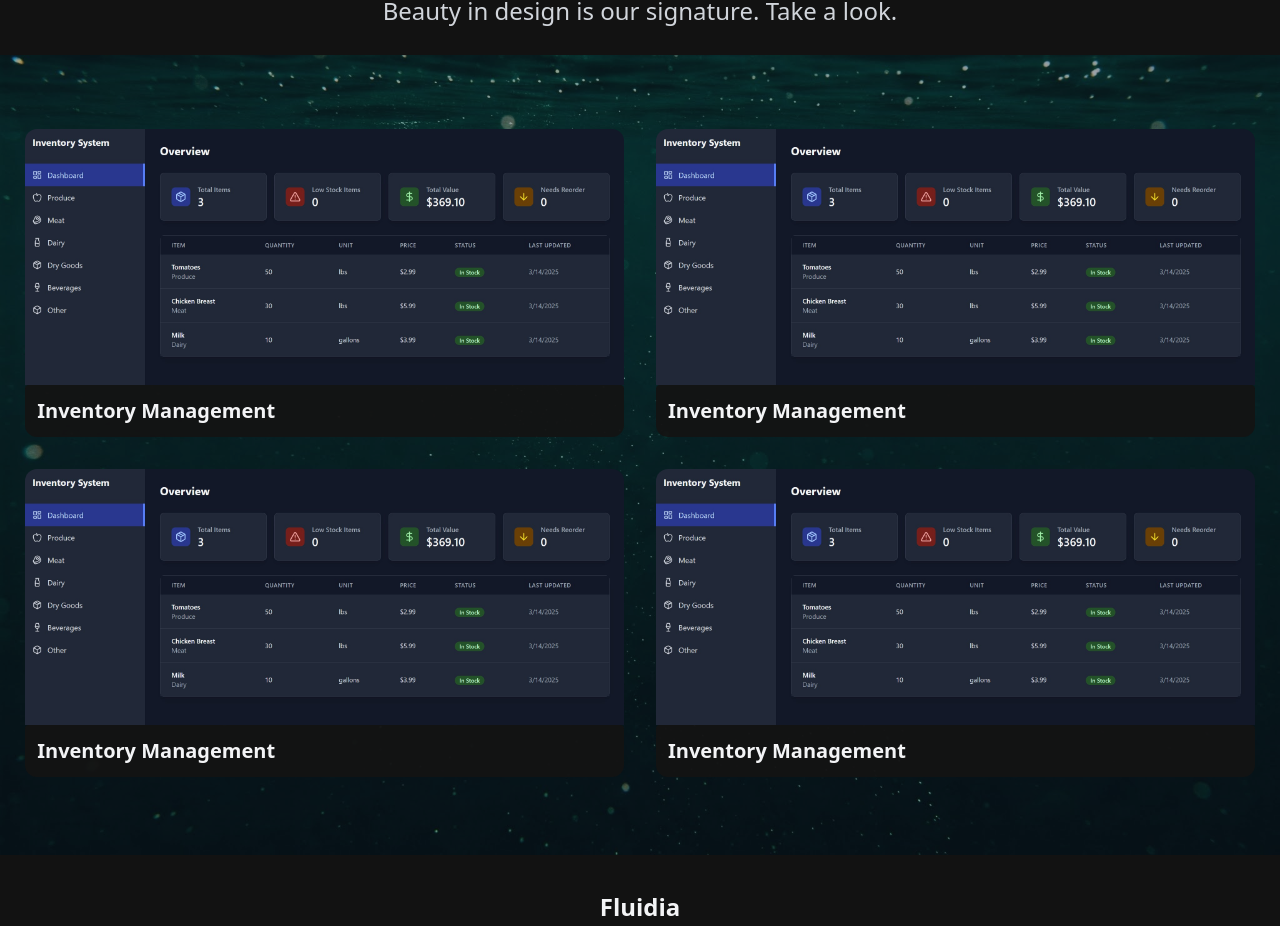
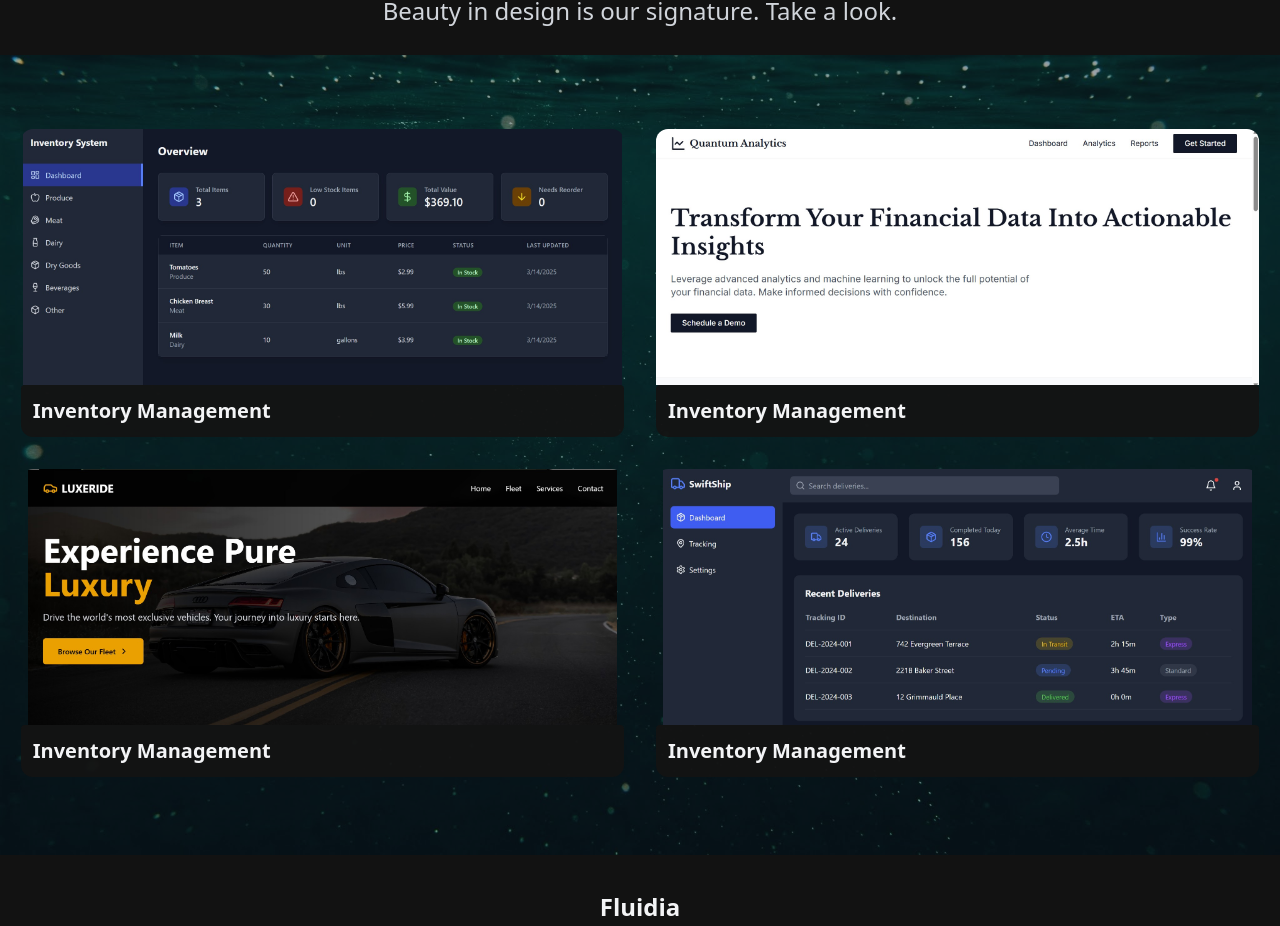
Before and after one commit to crdcamp/fluidia-site, a React (Vite) app: page / in a window 1280 px wide. Shown: the part 1977-2903 px from the top of the page. Built offline with nearby package versions, Linux system fonts and the light colour scheme.

Commit message:
Finalizing examples section. Need one more example and to fix image fit

```diff
--- a/src/App.tsx
+++ b/src/App.tsx
@@ -208,14 +208,14 @@ function App() {
 
       {/* Example 2 with image */}
       <a
-        href="https://exampleinventorysite.netlify.app/"
+        href="https://examplefinancesite.netlify.app/"
         target="_blank"
         rel="noopener noreferrer"
         className="block"
       >
         <div className="rounded-xl overflow-hidden transition transform hover:scale-105">
           <img
-            src={restaurantExample}
+            src={financeExampleImage}
             className="w-full h-64 object-contain"
             alt="Restaurant Example"
           />
@@ -227,14 +227,14 @@ function App() {
 
       {/* Example 3 with image */}
       <a
-        href="https://exampleinventorysite.netlify.app/"
+        href="https://examplecarsite.netlify.app/"
         target="_blank"
         rel="noopener noreferrer"
         className="block"
       >
         <div className="rounded-xl overflow-hidden transition transform hover:scale-105">
           <img
-            src={restaurantExample}
+            src={carExampleImage}
             className="w-full h-64 object-contain"
             alt="Restaurant Example"
           />
@@ -253,7 +253,7 @@ function App() {
       >
         <div className="rounded-xl overflow-hidden transition transform hover:scale-105">
           <img
-            src={restaurantExample}
+            src={inventoryExampleImage}
             className="w-full h-64 object-contain"
             alt="Restaurant Example"
           />
```
